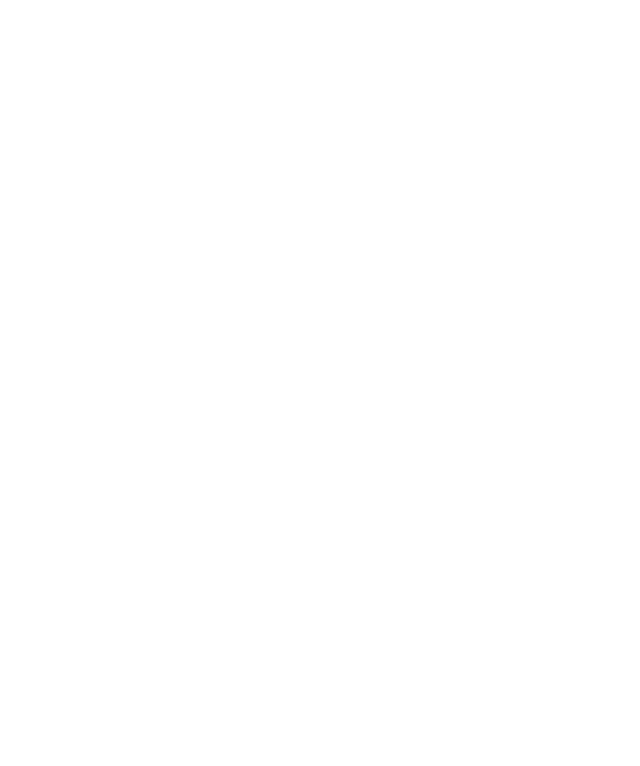
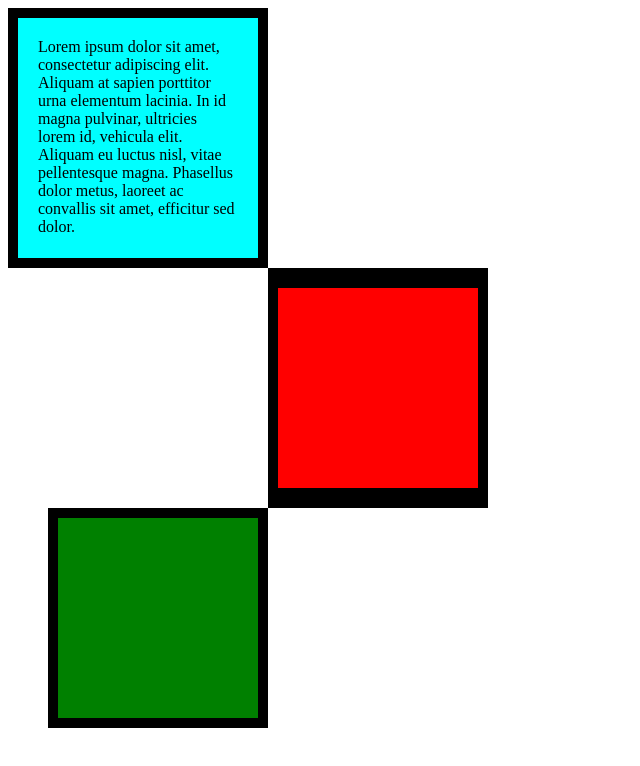
Before and after one commit to Derek-Woodard/Web-Development-Bootcamp, a plain HTML site: page CSS/6.3 CSS Box Model/index.html in a window 1280 px wide. Shown: the whole page, without its empty margins (0-640 px from the left). Drawn offline with Linux system fonts and the light colour scheme.

Commit message:
completed box model project

```diff
--- a/CSS/6.3 CSS Box Model/index.html
+++ b/CSS/6.3 CSS Box Model/index.html
@@ -5,13 +5,49 @@
   <meta charset="UTF-8">
   <title>CSS Box Model</title>
   <style>
-    /* Write your CSS code here */
+    div {
+      width: 200px;
+      height: 200px;
+    }
+
+    p {
+      margin: 0;
+    }
+
+    #first {
+      background-color: aqua;
+      padding: 20px;
+      border: 10px solid black;
+    }
+
+    #second {
+      background-color: rgb(255, 0, 0);
+      margin-left: 260px;
+      border: solid black;
+        border-width: 20px 10px;
+    }
+
+    #third {
+      background-color: green;
+      border: 10px solid black;
+      margin-left: 40px
+    }
 
   </style>
 </head>
 
 <body>
-
+  <div id="first">
+    <p>
+      Lorem ipsum dolor sit amet, consectetur adipiscing elit. Aliquam at sapien porttitor urna elementum lacinia. In
+      id magna pulvinar, ultricies lorem id, vehicula elit. Aliquam eu luctus nisl, vitae pellentesque magna. Phasellus
+      dolor metus, laoreet ac convallis sit amet, efficitur sed dolor.
+    </p>
+  </div>
+  <div id="second">
+  </div>
+  <div id="third">
+  </div>
 
   <!-- TODOs:
 1. Create 3 Boxes using the div element.
```
Also changed, not shown: CSS/info.txt.
